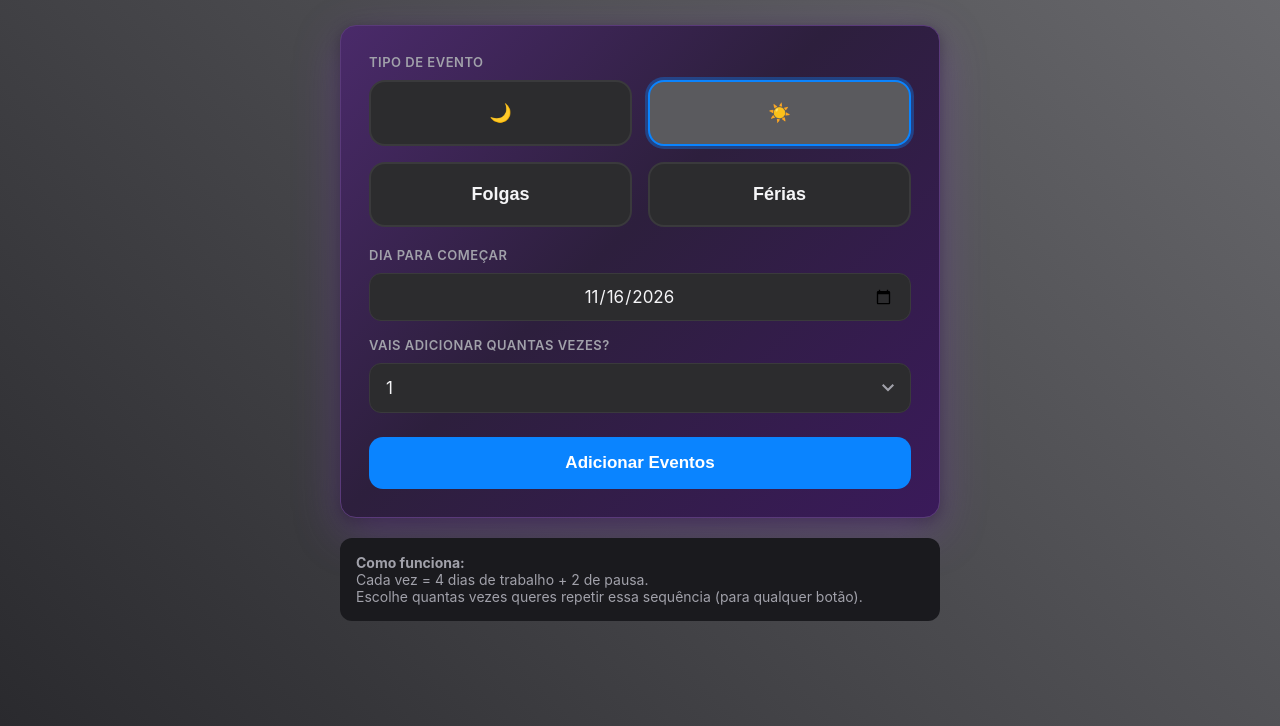
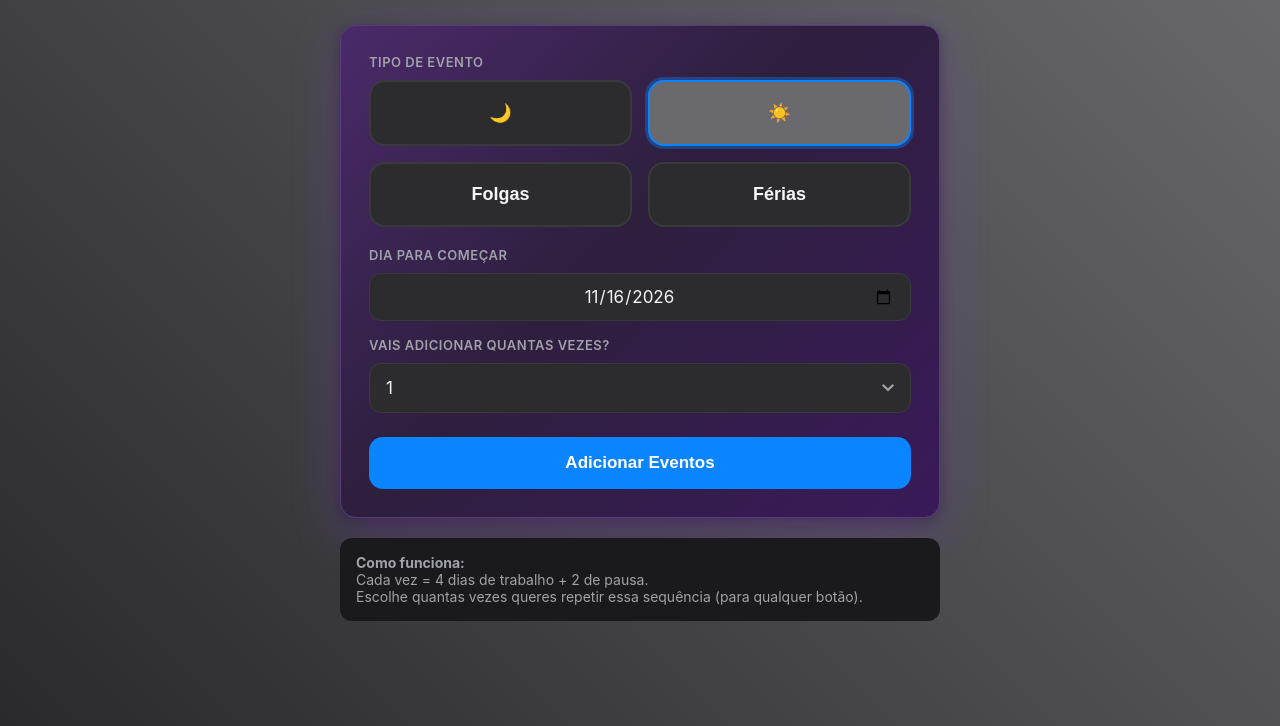
Before and after one commit to new0pec/Eventos, a plain HTML site: page index.html in a window 1280 px wide. Both pictures are taken after a click on the button "☀️". Shown: the part 74-800 px from the top of the page. Drawn offline with Linux system fonts and the light colour scheme.

Commit message:
Botões cinza escuro por defeito, cinza claro só quando selecionados

```diff
--- a/index.html
+++ b/index.html
@@ -53,7 +53,7 @@
     margin-bottom: 20px;
   }
   .type-btn {
-    background: #2c2c2e;
+    background: #2c2c2e !important;
     border: 2px solid #3a3a3c;
     border-radius: 16px;
     padding: 18px 10px;
@@ -65,7 +65,7 @@
     text-align: center;
   }
   .type-btn.selected {
-    background: #5a5a5e;
+    background: #6a6a6e !important;
     border-color: var(--accent);
     box-shadow: 0 0 0 3px rgba(10, 132, 255, 0.35);
   }
```
